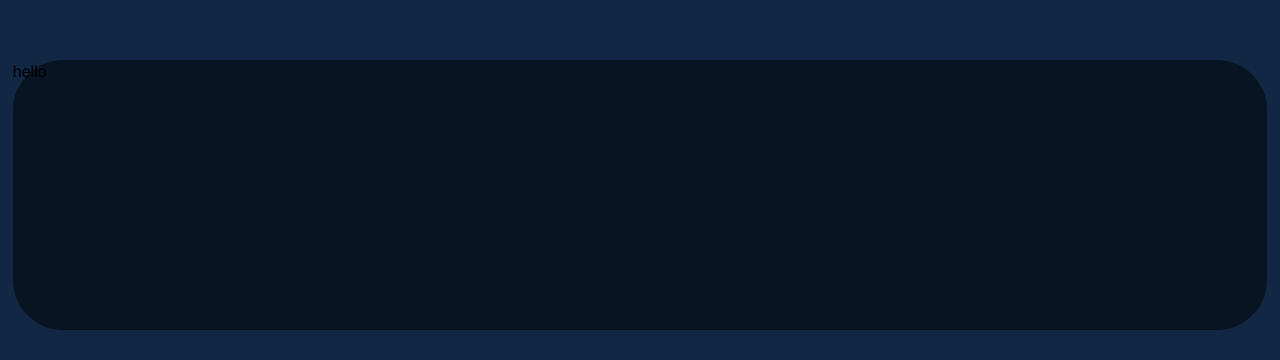
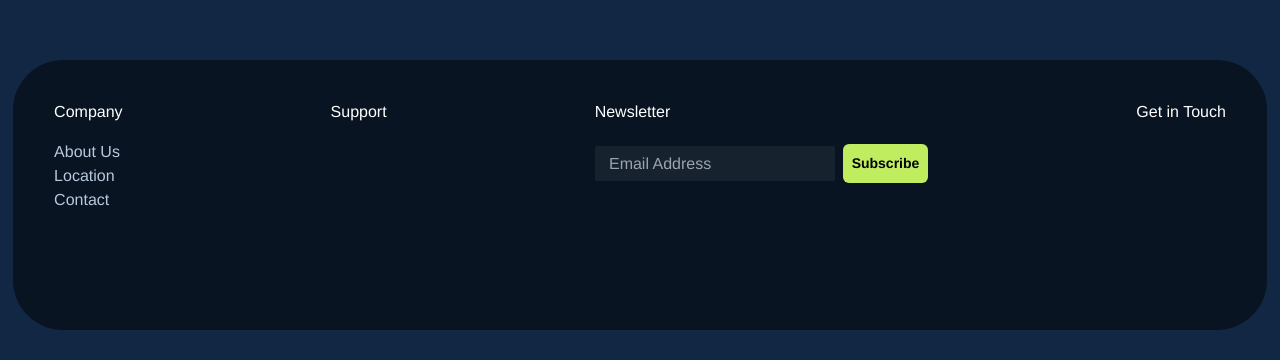
Before and after one commit to hendrckks/fast-motors, a React (Vite) app in the folder client/: page / in a window 1280 px wide. Shown: the part 840-1200 px from the top of the page. Built offline with nearby package versions, Linux system fonts and the light colour scheme.

Commit message:
newsletter

```diff
--- a/client/src/components/Footer.jsx
+++ b/client/src/components/Footer.jsx
@@ -1,9 +1,48 @@
+import { Link } from "react-router-dom";
+
 const Footer = () => {
   return (
-    <div className="bg-[#112744] h-[300px] flex justify-center">
-      <div className="bg-[#091422] w-[98%] h-[90%] rounded-[50px]">
-        <div className="justify-center">
-          <h2>hello</h2>
+    <div className="bg-[#112744] h-[300px] flex justify-center font-sans">
+      <div className="bg-[#091422] w-[98%] h-[90%] rounded-[50px] text-neutral-200 ">
+        <div className="flex grid-cols-4 gap-52 justify-center mt-10">
+          <div className="flex-col">
+            <h2 className="text-white">Company</h2>
+            <ul className="text-[#b8c8dd] py-4">
+              <Link to="/about">
+                <li>About Us</li>
+              </Link>
+              <Link>
+                <li>Location</li>
+              </Link>
+              <Link>
+                <li>Contact</li>
+              </Link>
+            </ul>
+          </div>
+          <div>
+            <h2 className="text-white">Support</h2>
+          </div>
+          <div className="flex-col">
+            <h2 className="text-white">Newsletter</h2>
+            <div className="flex items-center gap-2 mt-5">
+              <form>
+                <input
+                  type="text"
+                  className="h-[35px] w-60 rounded-sm bg-[#ffffff0f] border border-transparent focus:outline-none focus:border-transparent focus:ring-0"
+                  placeholder="   Email Address"
+                />
+              </form>
+              <button
+                type="submit"
+                className="rounded-md bg-[#c0ec60] text-black font-[600] p-2 text-[14px] hover:scale-105 ease-in-out duration-200 border border-transparent focus:outline-none focus:border-transparent focus:ring-0"
+              >
+                Subscribe
+              </button>
+            </div>
+          </div>
+          <div>
+            <h2 className="text-white">Get in Touch</h2>
+          </div>
         </div>
       </div>
     </div>
```
